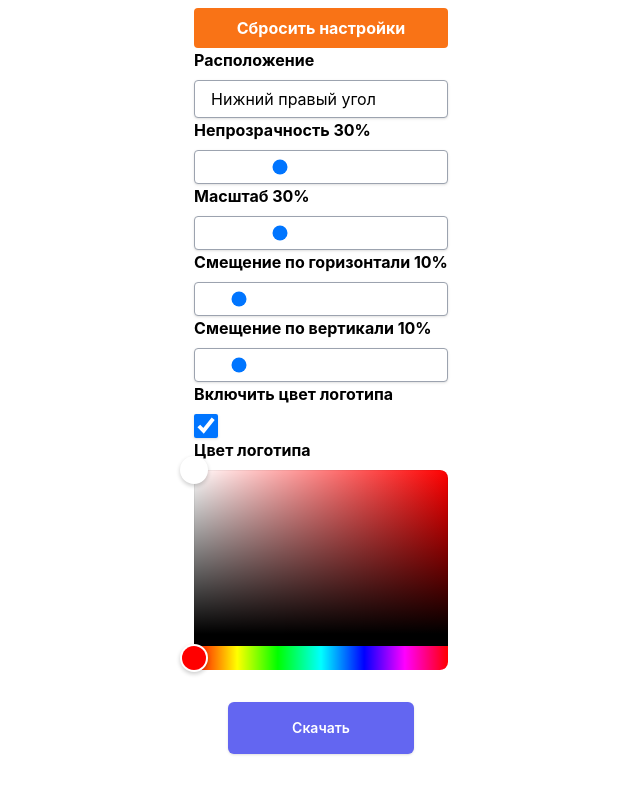
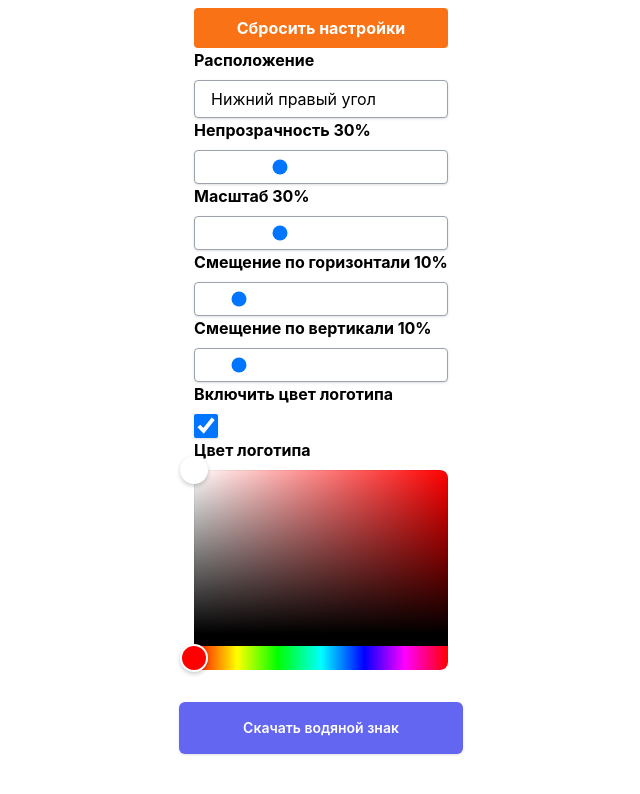
Before and after one commit to ArtHell/watermark, a React (Create React App) app: page / in a window 1280 px wide. Shown: the part 530-1324 px from the top of the page, without its empty margins (319-959 px from the left). Built offline with nearby package versions, Linux system fonts and the light colour scheme.

Commit message:
fix download button

```diff
--- a/src/components/imageEditor.js
+++ b/src/components/imageEditor.js
@@ -1,14 +1,15 @@
-import { useCallback, useContext, useEffect, useState } from "react";
+import { useCallback, useEffect, useState } from "react";
 import { ImageSettings } from "./imageSettings";
 import { UploadButtons } from "./uploadButtons";
 import { useForm } from "react-hook-form";
 import { useCanvas } from "../hooks/useCanvas";
-import { debounce, get, set } from "lodash";
+import { debounce } from "lodash";
 import { useUserSettings } from "../hooks/useUserSettings";
 import { useMemo } from "react";
 
 export const ImageEditor = () => {
   const [userSettings, saveSettings] = useUserSettings();
+  const [resultUrl, setResultUrl] = useState('');
 
   const defaultSettings = useMemo(() => ({
     image: '',
@@ -22,7 +23,7 @@ export const ImageEditor = () => {
     watermarkEnableCustomColor: true,
   }), []);
 
-  const { register, setValue, handleSubmit, getValues, watch } = useForm({
+  const { register, setValue, getValues, watch } = useForm({
     defaultValues: {
       ...defaultSettings,
       ...userSettings,
@@ -141,6 +142,7 @@ export const ImageEditor = () => {
       watermarkImg.onload = () => {
         drawWatermark(watermarkImg, ctx, canvas);
         drawWatermark(watermarkImg, demoCtx, demoCanvas);
+        setResultUrl(canvas.toDataURL("image/png"));
       }
     }
   }, [getValues, canvasRef, drawWatermark]);
@@ -175,18 +177,6 @@ export const ImageEditor = () => {
     saveSettings(settings);
   }
 
-  const downloadImage = () => {
-    saveUserSettings();
-    const canvas = canvasRef.current;
-    var url = canvas.toDataURL("image/png");
-    var link = document.createElement('a');
-    link.download = `${imageFileName}_wm.png`;
-    link.href = url;
-    link.click();
-  }
-
-  handleSubmit(downloadImage);
-
   return (
     <form className="flex flex-col items-center my-8">
       <UploadButtons imageField={imageField} watermarkField={watermarkField} setImage={(value, fileName) => { setValue('image', value); setImageFileName(fileName); }} setWatermark={value => setValue('watermark', value)} />
@@ -205,7 +195,7 @@ export const ImageEditor = () => {
         watermarkYOffsetField={watermarkYOffsetField}
         watermarkEnableCustomColorField={watermarkEnableCustomColorField}
         setWatermarkColor={setWatermarkColor} />
-      <button type="button" onClick={downloadImage} className="py-4 px-16 bg-indigo-500 text-white text-sm font-semibold rounded-md shadow focus:outline-none">Скачать</button>
+      <a href={resultUrl} download={`${imageFileName}_wm.png`} className="block mb-2 py-4 px-16 bg-indigo-500 text-white text-sm font-semibold rounded-md shadow focus:outline-none">{'Скачать водяной знак'}</a>
     </form>
   )
 }
```
